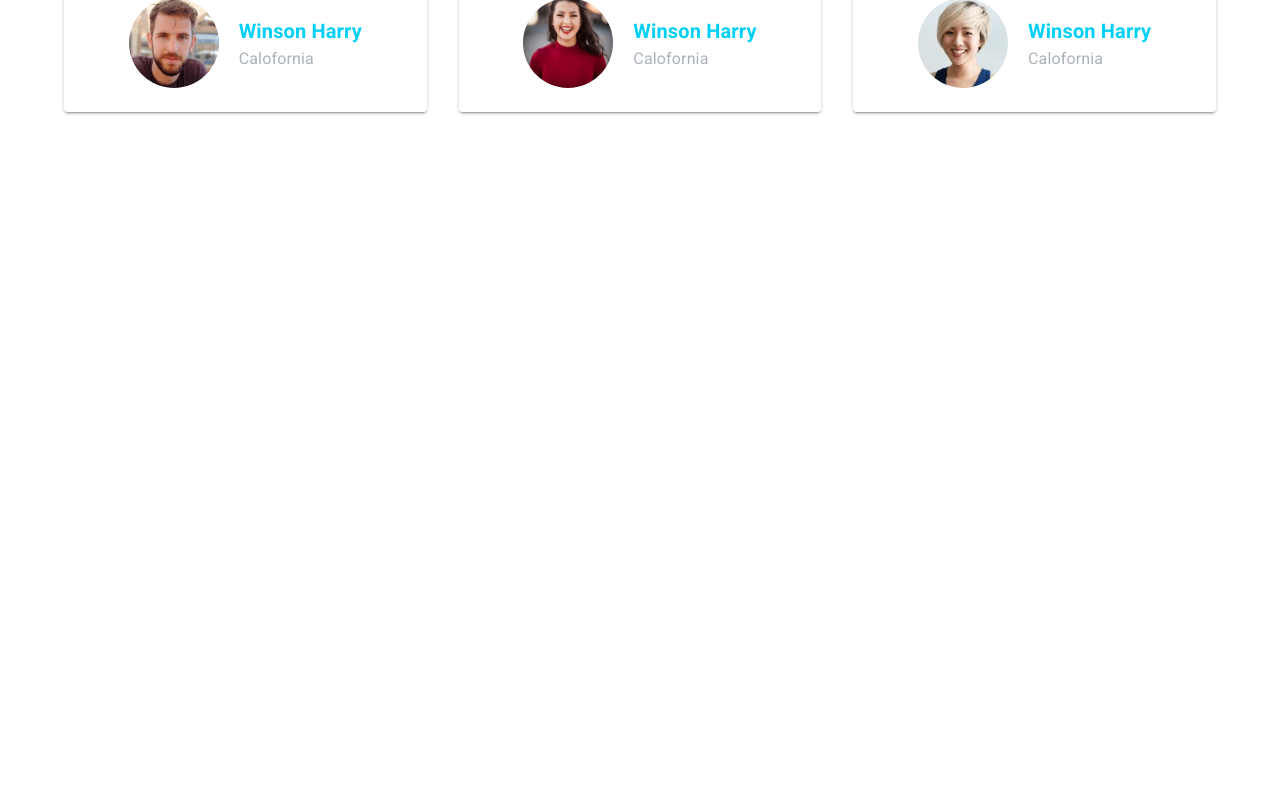
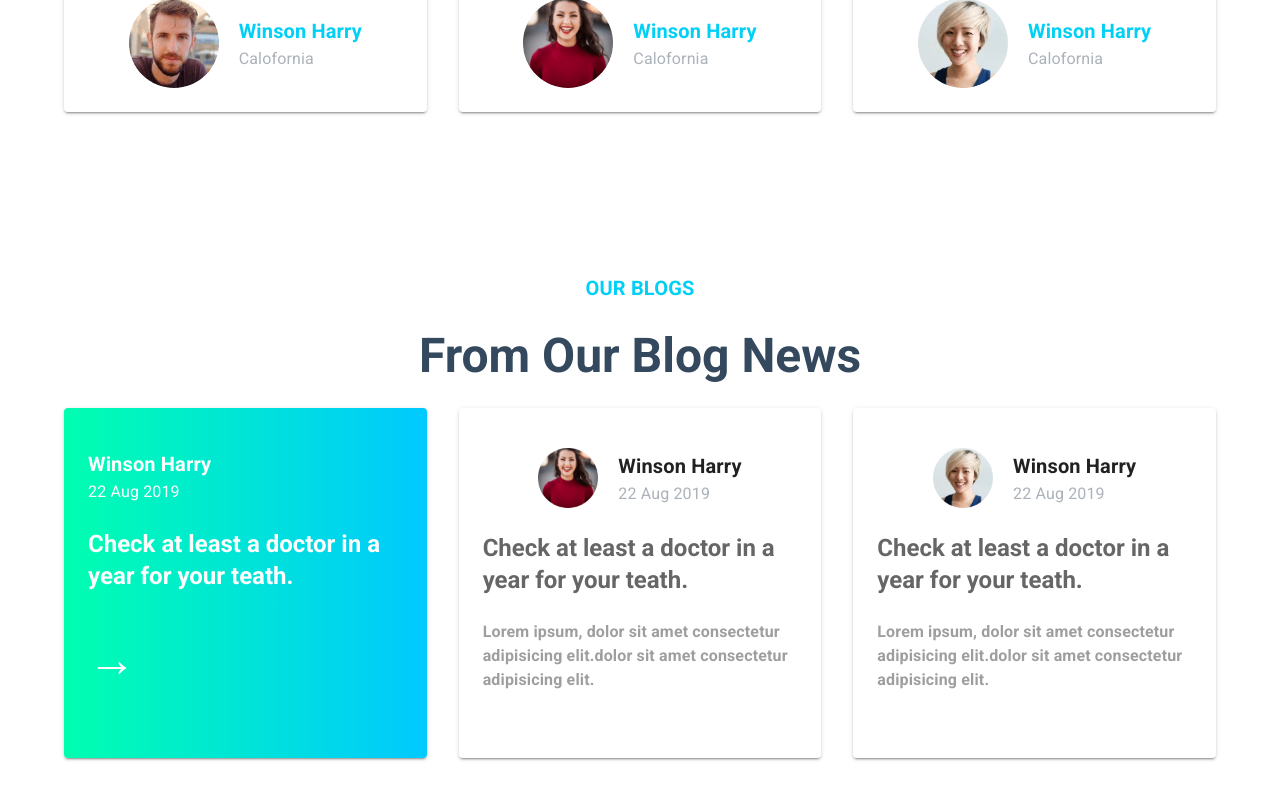
Before and after one commit to nazmul-devs/one-care-family-doctors, a React (Create React App) app: page / in a window 1280 px wide. Shown: the part 3208-4008 px from the top of the page. Before the commit the page ends 3480 px from the top, so only its background shows below. Built offline with nearby package versions, Linux system fonts and the light colour scheme.

Commit message:
our blog create and added in home

```diff
--- a/src/App.js
+++ b/src/App.js
@@ -3,7 +3,7 @@ import { BrowserRouter as Router, Switch, Route } from "react-router-dom";
 import Home from "./Pages/Home/Home/Home";
 import Header from "./Pages/Header/Header";
 
-// #00D0F6
+// #00D0F6, #00dad6
 function App() {
 	return (
 		<Router>
--- /dev/null
+++ b/src/Pages/Home/Blog/Blog.js
@@ -0,0 +1,159 @@
+import { Container, Grid, Paper, Typography } from "@mui/material";
+import { Box } from "@mui/system";
+import React from "react";
+import dr1 from "../../../images/people-2.png";
+import dr2 from "../../../images/people-3.png";
+
+const Blog = () => {
+	return (
+		<Container sx={{ my: 20 }}>
+			<Typography
+				variant="h6"
+				sx={{
+					textAlign: "center",
+					fontWeight: "bold",
+					color: "#00D0F6",
+				}}
+			>
+				OUR BLOGS
+			</Typography>
+			<Typography
+				variant="h3"
+				sx={{
+					textAlign: "center",
+					fontWeight: "bold",
+					my: 3,
+					color: "#34495E",
+				}}
+			>
+				From Our Blog News
+			</Typography>
+
+			{/* Blogs */}
+			<Grid container spacing={4}>
+				<Grid item xs={4}>
+					<Paper
+						elevation={2}
+						sx={{
+							color: "#fff",
+							px: 3,
+							py: 5,
+							minHeight: 270,
+							background:
+								"linear-gradient(90deg, rgba(0,255,176,1) 0%, rgba(0,201,255,1) 100%)",
+						}}
+					>
+						<div>
+							<Typography variant="h6" sx={{ fontWeight: "bold" }}>
+								Winson Harry
+							</Typography>
+							<Typography>22 Aug 2019</Typography>
+						</div>
+						<Typography variant="h5" sx={{ fontWeight: "bold", my: 3 }}>
+							Check at least a doctor in a year for your teath.
+						</Typography>
+						<Typography variant="h3" sx={{ fontWeight: "bold", mt: 5 }}>
+							&#x2192;
+						</Typography>
+					</Paper>
+				</Grid>
+				{/* 2nd blog */}
+				<Grid item xs={4}>
+					<Paper
+						elevation={2}
+						sx={{
+							px: 3,
+							py: 5,
+							minHeight: 270,
+						}}
+					>
+						<Box
+							sx={{
+								display: "flex",
+								alignItems: "center",
+								justifyContent: "center",
+							}}
+						>
+							<img
+								width="60"
+								src={dr1}
+								style={{ marginRight: "20px" }}
+								alt=""
+							/>
+							<div>
+								<Typography variant="h6" sx={{ fontWeight: "bold" }}>
+									Winson Harry
+								</Typography>
+								<Typography sx={{ color: "#ABB2B9" }}>
+									22 Aug 2019
+								</Typography>
+							</div>
+						</Box>
+
+						<Typography
+							variant="h5"
+							sx={{ fontWeight: "bold", my: 3, color: "text.secondary" }}
+						>
+							Check at least a doctor in a year for your teath.
+						</Typography>
+						<Typography
+							sx={{ color: "text.disabled", fontWeight: "bold" }}
+						>
+							Lorem ipsum, dolor sit amet consectetur adipisicing
+							elit.dolor sit amet consectetur adipisicing elit.
+						</Typography>
+					</Paper>
+				</Grid>
+				{/* 3rd blog */}
+				<Grid item xs={4}>
+					<Paper
+						elevation={2}
+						sx={{
+							px: 3,
+							py: 5,
+							minHeight: 270,
+						}}
+					>
+						<Box
+							sx={{
+								display: "flex",
+								alignItems: "center",
+								justifyContent: "center",
+							}}
+						>
+							<img
+								width="60"
+								src={dr2}
+								style={{ marginRight: "20px" }}
+								alt=""
+							/>
+							<div>
+								<Typography variant="h6" sx={{ fontWeight: "bold" }}>
+									Winson Harry
+								</Typography>
+								<Typography sx={{ color: "#ABB2B9" }}>
+									22 Aug 2019
+								</Typography>
+							</div>
+						</Box>
+
+						<Typography
+							variant="h5"
+							sx={{ fontWeight: "bold", my: 3, color: "text.secondary" }}
+						>
+							Check at least a doctor in a year for your teath.
+						</Typography>
+						<Typography
+							sx={{ color: "text.disabled", fontWeight: "bold" }}
+						>
+							Lorem ipsum, dolor sit amet consectetur adipisicing
+							elit.dolor sit amet consectetur adipisicing elit.
+						</Typography>
+					</Paper>
+				</Grid>
+			</Grid>
+		</Container>
+	);
+};
+
+export default Blog;
--- a/src/Pages/Home/Home/Home.js
+++ b/src/Pages/Home/Home/Home.js
@@ -6,6 +6,7 @@ import Services from "../Services/Services";
 import ExceptionalDental from "../ExceptionalDental/ExceptionalDental";
 import AppointmentBanner from "../AppointmentBanner/AppointmentBanner";
 import Testemonial from "../Testemonial/Testemonial";
+import Blog from "../Blog/Blog";
 
 const BannerBg = {
 	background: `url(${bg}) center`,
@@ -22,6 +23,7 @@ const Home = () => {
 			<ExceptionalDental />
 			<AppointmentBanner />
 			<Testemonial />
+			<Blog />
 		</>
 	);
 };
```
